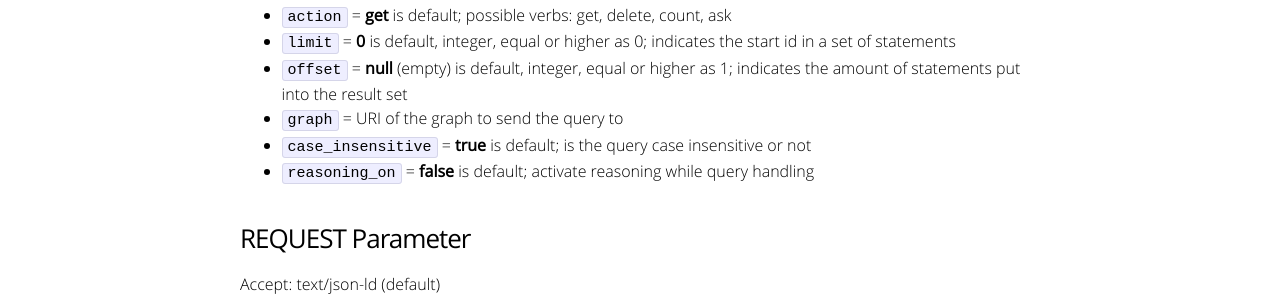
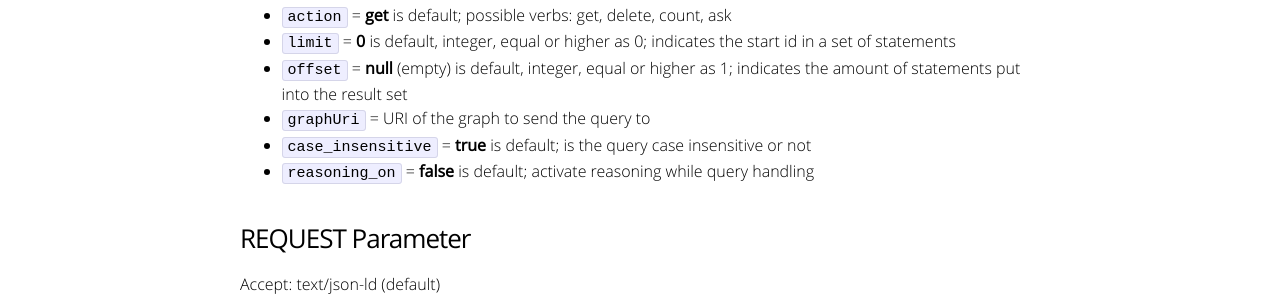
Before and after one commit to SaftIng/safting.github.io, a Jekyll site: the page built from doc/restinterface/triplestore.md, in a window 1280 px wide. Shown: the part 702-1002 px from the top of the page. Built offline with Jekyll 4.4.1, drawn with Linux system fonts in a browser that asks for light colours.

Commit message:
Change name of parameter graph to graphUri

```diff
--- a/doc/restinterface/triplestore.md
+++ b/doc/restinterface/triplestore.md
@@ -24,7 +24,7 @@ For reading access to the Store.
 - `action` = **get** is default; possible verbs: get, delete, count, ask
 - `limit` = **0** is default, integer, equal or higher as 0; indicates the start id in a set of statements
 - `offset` = **null** (empty) is default, integer, equal or higher as 1; indicates the amount of statements put into the result set
-- `graph` = URI of the graph to send the query to
+- `graphUri` = URI of the graph to send the query to
 - `case_insensitive` = **true** is default; is the query case insensitive or not
 - `reasoning_on` = **false** is default; activate reasoning while query handling
 
```
